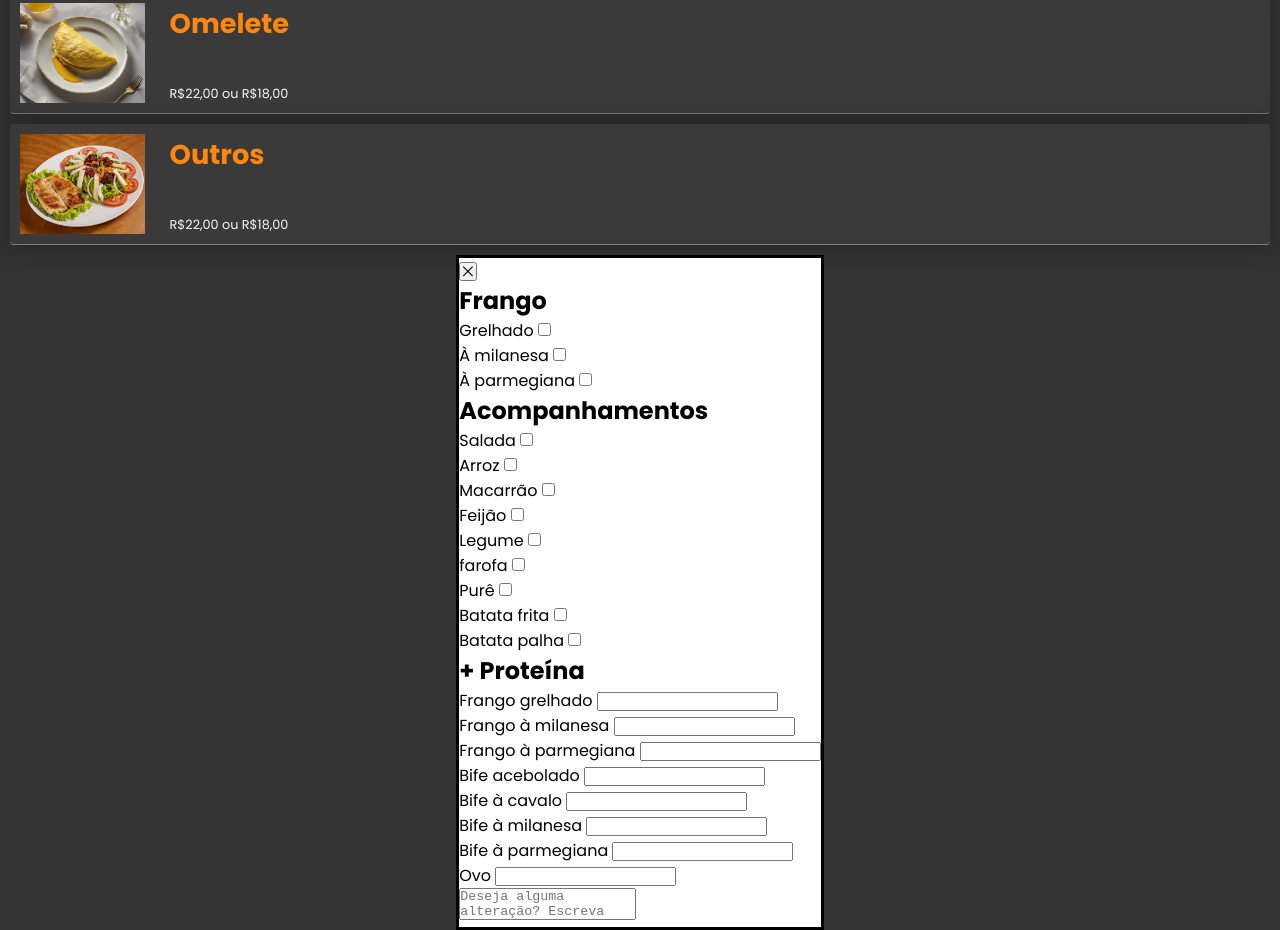
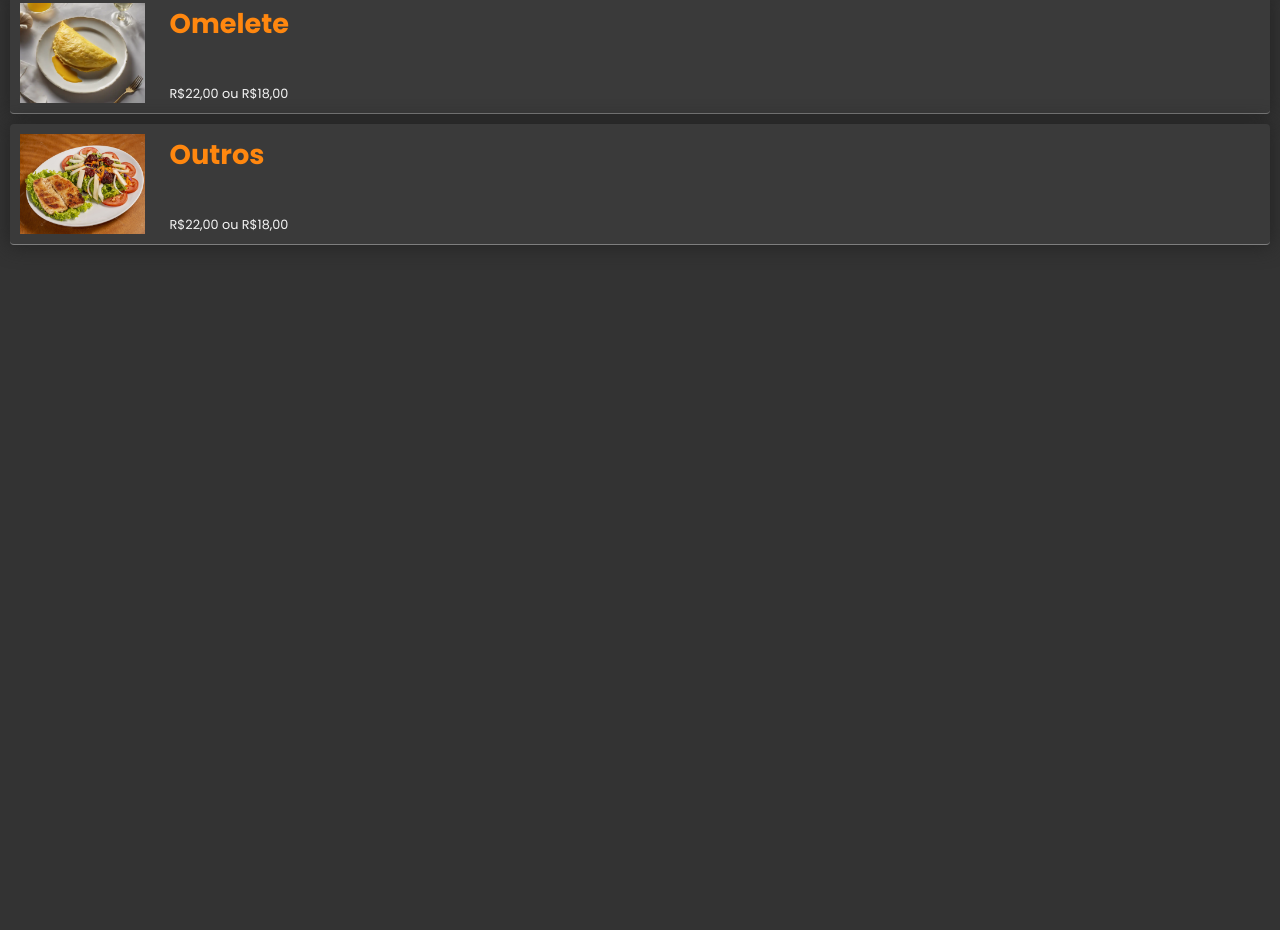
Before and after one commit to milhioli/groceryStore, a plain HTML site: page index.html in a window 1280 px wide. Shown: the part 467-1397 px from the top of the page. After the commit the page ends 800 px from the top, so only its background shows below. Drawn offline with nearby package versions, Linux system fonts and the light colour scheme; a web font is replaced by a local one.

Commit message:
Uptd css to dialog[open]

```diff
--- a/styles.css
+++ b/styles.css
@@ -78,15 +78,15 @@ header h1{
 
 /* Dialog */
 
-dialog img{
+dialog[open] img{
     display: none;
 }
 
-dialog::backdrop{
+dialog[open]::backdrop{
     backdrop-filter: blur(10px)
 }
 
-dialog{
+dialog[open]{
     width: fit-content;
     display: flex;
     margin: auto;
```
